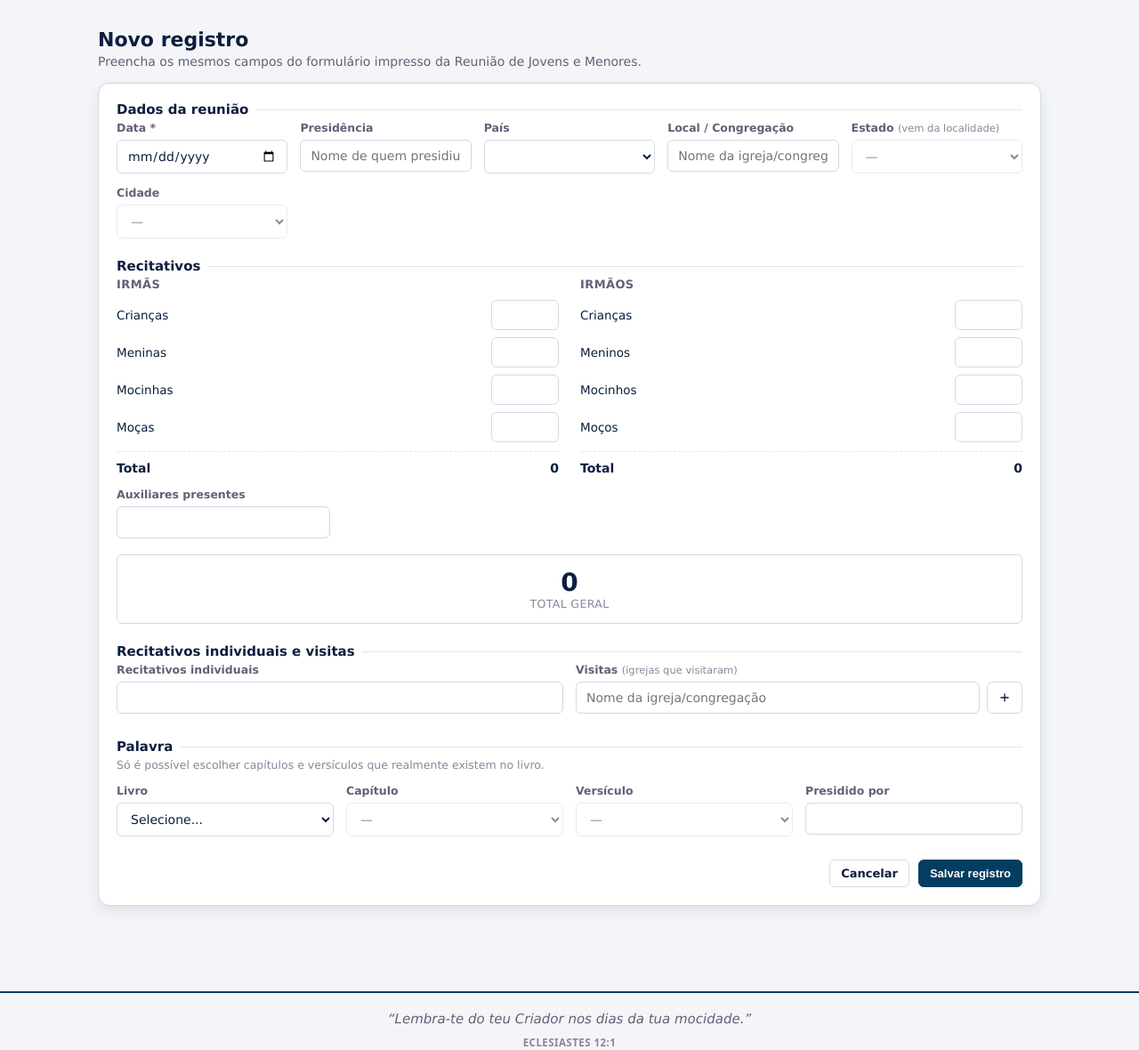
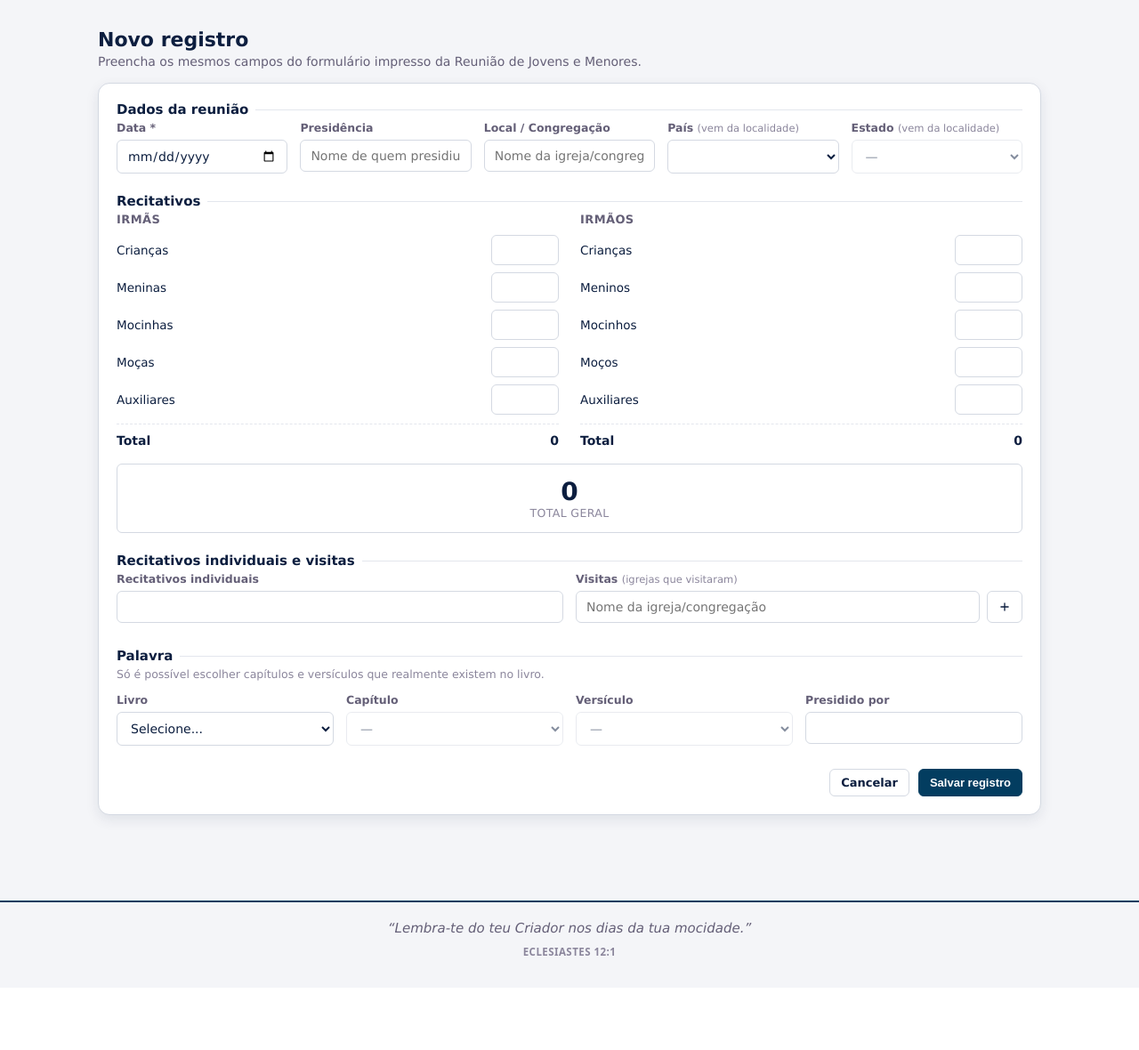
Before and after one commit to nicholasbirochi/BI-CCB-Young-Congregation, a Flask app: template src/templates/formulario.html in a window 1280 px wide. Shown: the part 59-1239 px from the top of the page at 89% size. After the commit the page ends 1133 px from the top, so only its background shows below. Run offline with Flask 3, Linux system fonts and the light colour scheme; the template is opened without the code that fills it, so the values that code supplies are empty; parts of the project's set-up code (start-up, migrations or seed data) failed here and were passed over.

Commit message:
chore: split helpers by gender within recitations, reorder locality and country, and remove city from the screen
- Auxiliares presentes vira dois campos (feminino/masculino), um em cada
  coluna de Recitativos, logo abaixo de Moças/Moços — não entra na soma
  do "Total" de cada coluna (isso continua sendo só recitativos).
- Local / Congregação passa a vir antes de País; País agora também é
  preenchido sozinho a partir do Local (como já acontecia com Estado),
  continuando editável na mão pra quem precisar de outro país.
- Cidade sai da tela (esta congregação é sempre a mesma cidade) — continua
  sendo derivada e gravada no banco por trás, só não aparece mais como
  campo separado.
- Gráfico "Irmãs x Irmãos" ganha de volta Mocinhas/Mocinhos (posição 3) e
  uma 5ª posição "Auxiliares", somando as novas colunas por gênero.

```diff
--- a/src/controllers/registros.py
+++ b/src/controllers/registros.py
@@ -55,7 +55,8 @@ def _dados_do_formulario():
         "recitativos_individuais": _campo_int("recitativos_individuais"),
         "testemunhos": _campo_int("testemunhos"),
         "visitas": texto_visitas(request.form.get("visitas", "").split(";")),
-        "auxiliares_presentes": _campo_int("auxiliares_presentes"),
+        "auxiliares_masculinos": _campo_int("auxiliares_masculinos"),
+        "auxiliares_femininos": _campo_int("auxiliares_femininos"),
         "oracao_pai_nosso": request.form.get("oracao_pai_nosso", "").strip(),
         "livro": request.form.get("livro", "").strip(),
         "capitulo": request.form.get("capitulo", "").strip(),
@@ -129,7 +130,7 @@ def novo_registro():
         "meninas_1": "", "meninas_2": "", "meninas_3": "", "meninas_4": "", "meninas_5": "", "meninas_6": "",
         "meninos_1": "", "meninos_2": "", "meninos_3": "", "meninos_4": "", "meninos_5": "", "meninos_6": "",
         "recitativos_individuais": "", "testemunhos": "", "visitas": "",
-        "auxiliares_presentes": "", "oracao_pai_nosso": "",
+        "auxiliares_masculinos": "", "auxiliares_femininos": "", "oracao_pai_nosso": "",
         "livro": "", "capitulo": "", "versiculo": "", "presidido_por": "",
     }
     return render_template(
--- a/src/models/database.py
+++ b/src/models/database.py
@@ -34,17 +34,18 @@ RECITATIVOS_LABELS = [
     "Particular",
 ]
 
-# O gráfico "Irmãs x Irmãos" segue o formulário ATUAL da congregação (só 3
-# posições: crianças, meninas/meninos, moças/moços) — não as 6 colunas do
-# caderno antigo. "Mocinhas/Mocinhos", "Continuação" e "Particular" só
-# existem em registros de 2022/2023 (formulário anterior); manter esses 3
-# de fora do gráfico evita misturar dois modelos de formulário diferentes
-# na mesma barra. Os valores continuam 100% guardados no banco (contam
-# nos KPIs de total) — só não entram nesse gráfico específico.
-COLUNAS_GRAFICO_MENINAS = ["meninas_1", "meninas_2", "meninas_4"]
-COLUNAS_GRAFICO_MENINOS = ["meninos_1", "meninos_2", "meninos_4"]
-RECITATIVOS_LABELS_MENINAS = ["Crianças", "Meninas", "Moças"]
-RECITATIVOS_LABELS_MENINOS = ["Crianças", "Meninos", "Moços"]
+# O gráfico "Irmãs x Irmãos" segue o formulário ATUAL da congregação:
+# crianças, meninas/meninos, mocinhas/mocinhos, moças/moços — as 4 posições
+# que continuam sendo digitadas hoje. "Continuação" e "Particular" (posições
+# 5 e 6) não fazem mais parte do formulário atual; ficam de fora do gráfico
+# mas continuam 100% guardados no banco (contam nos KPIs de total). O
+# gráfico ainda ganha uma 5ª posição "Auxiliares" (controllers/dashboard.py),
+# somada à parte porque vem de colunas próprias (auxiliares_masculinos/
+# auxiliares_femininos), não do quadro de recitativos.
+COLUNAS_GRAFICO_MENINAS = ["meninas_1", "meninas_2", "meninas_3", "meninas_4"]
+COLUNAS_GRAFICO_MENINOS = ["meninos_1", "meninos_2", "meninos_3", "meninos_4"]
+RECITATIVOS_LABELS_MENINAS = ["Crianças", "Meninas", "Mocinhas", "Moças"]
+RECITATIVOS_LABELS_MENINOS = ["Crianças", "Meninos", "Mocinhos", "Moços"]
 
 SCHEMA = """
 CREATE TABLE IF NOT EXISTS registros (
@@ -71,6 +72,8 @@ CREATE TABLE IF NOT EXISTS registros (
     testemunhos INTEGER NOT NULL DEFAULT 0,
     visitas TEXT NOT NULL DEFAULT '',
     auxiliares_presentes TEXT NOT NULL DEFAULT '',
+    auxiliares_masculinos INTEGER NOT NULL DEFAULT 0,
+    auxiliares_femininos INTEGER NOT NULL DEFAULT 0,
     oracao_pai_nosso TEXT,
     livro TEXT,
     capitulo TEXT,
@@ -128,6 +131,10 @@ def _garantir_colunas_formulario_atual(conn):
     existentes = {row["name"] for row in conn.execute("PRAGMA table_info(registros)").fetchall()}
     if "auxiliares_presentes" not in existentes:
         conn.execute("ALTER TABLE registros ADD COLUMN auxiliares_presentes TEXT NOT NULL DEFAULT ''")
+    if "auxiliares_masculinos" not in existentes:
+        conn.execute("ALTER TABLE registros ADD COLUMN auxiliares_masculinos INTEGER NOT NULL DEFAULT 0")
+    if "auxiliares_femininos" not in existentes:
+        conn.execute("ALTER TABLE registros ADD COLUMN auxiliares_femininos INTEGER NOT NULL DEFAULT 0")
     if "oracao_pai_nosso" not in existentes:
         conn.execute("ALTER TABLE registros ADD COLUMN oracao_pai_nosso TEXT NOT NULL DEFAULT ''")
     if "testemunhos" not in existentes:
--- a/src/static/js/form.js
+++ b/src/static/js/form.js
@@ -93,6 +93,7 @@ document.addEventListener("DOMContentLoaded", () => {
   const LOCALIDADES = window.LOCALIDADES_CCB || {};
   const selEstado = document.getElementById("estado");
   const selCidade = document.getElementById("cidade");
+  const selPais = document.getElementById("pais");
   const estadoOculto = document.getElementById("estado-oculto");
   const cidadeOculto = document.getElementById("cidade-oculto");
   const campoLocal = document.getElementById("local");
@@ -154,6 +155,10 @@ document.addEventListener("DOMContentLoaded", () => {
     const estadoValido = estado && [...selEstado.options].some((o) => o.value === estado);
     selEstado.value = estadoValido ? estado : "";
     popularCidades(selEstado.value, cidade || "");
+    // A base de localidades (LOCALIDADES_CCB) só tem cidades brasileiras —
+    // achou um Estado válido a partir do Local, então o País é Brasil.
+    // Continua editável na mão pra quem realmente precisar de outro país.
+    if (estadoValido && selPais) selPais.value = "Brasil";
   }
 
   // Tenta descobrir Estado/Cidade a partir do texto livre do campo Local —
--- a/src/templates/formulario.html
+++ b/src/templates/formulario.html
@@ -34,8 +34,16 @@
            continua existindo no banco (registros antigos que já têm um
            valor não podem perder ele), só não aparece mais pra digitar. -->
       <input type="hidden" name="oracao_pai_nosso" value="{{ registro['oracao_pai_nosso'] | default('', true) }}">
+      <div class="field" style="position: relative;">
+        <label for="local">Local / Congregação</label>
+        <input list="lista-localidades" id="local" name="local" value="{{ registro['local'] }}" placeholder="Nome da igreja/congregação" autocomplete="off">
+        <datalist id="lista-localidades">
+          {% for loc in localidades %}<option value="{{ loc }}">{% endfor %}
+        </datalist>
+        <div id="resultados-localidade" class="resultados-localidade" hidden></div>
+      </div>
       <div class="field">
-        <label for="pais">País</label>
+        <label for="pais">País <span class="hint">(vem da localidade)</span></label>
         <select id="pais" name="pais">
           {% for continente, lista in paises_por_continente.items() %}
           <optgroup label="{{ continente }}">
@@ -45,14 +53,6 @@
           </optgroup>
           {% endfor %}
         </select>
-      </div>
-      <div class="field" style="position: relative;">
-        <label for="local">Local / Congregação</label>
-        <input list="lista-localidades" id="local" name="local" value="{{ registro['local'] }}" placeholder="Nome da igreja/congregação" autocomplete="off">
-        <datalist id="lista-localidades">
-          {% for loc in localidades %}<option value="{{ loc }}">{% endfor %}
-        </datalist>
-        <div id="resultados-localidade" class="resultados-localidade" hidden></div>
       </div>
       <div class="field">
         <label for="estado">Estado <span class="hint">(vem da localidade)</span></label>
@@ -67,13 +67,16 @@
              (re)derivado. -->
         <input type="hidden" id="estado-oculto" name="estado" value="{{ registro['estado'] }}">
       </div>
-      <div class="field">
-        <label for="cidade">Cidade</label>
-        <select id="cidade" disabled>
-          <option value="">—</option>
-        </select>
-        <input type="hidden" id="cidade-oculto" name="cidade" value="{{ registro['cidade'] }}">
-      </div>
+      <!-- Cidade não tem campo próprio na tela (esta congregação é sempre a
+           mesma cidade) — continua sendo derivada e guardada no banco pelo
+           form.js, só não aparece mais como linha separada. O <select> abaixo
+           segue existindo (escondido) porque a lógica em form.js usa ele pra
+           montar a lista de cidades do estado antes de copiar o valor pro
+           campo oculto que de fato viaja no POST. -->
+      <select id="cidade" hidden>
+        <option value="">—</option>
+      </select>
+      <input type="hidden" id="cidade-oculto" name="cidade" value="{{ registro['cidade'] }}">
     </div>
   </div>
 
@@ -86,6 +89,7 @@
         <div class="recitativos-linha"><label for="meninas_2">Meninas</label><input type="number" min="0" id="meninas_2" name="meninas_2" value="{{ registro['meninas_2'] }}"></div>
         <div class="recitativos-linha"><label for="meninas_3">Mocinhas</label><input type="number" min="0" id="meninas_3" name="meninas_3" value="{{ registro['meninas_3'] }}"></div>
         <div class="recitativos-linha"><label for="meninas_4">Moças</label><input type="number" min="0" id="meninas_4" name="meninas_4" value="{{ registro['meninas_4'] }}"></div>
+        <div class="recitativos-linha"><label for="auxiliares_femininos">Auxiliares</label><input type="number" min="0" id="auxiliares_femininos" name="auxiliares_femininos" value="{{ registro['auxiliares_femininos'] }}"></div>
         <!-- Continuação/Particular não fazem parte do formulário atual — seguem
              existindo no banco (registros antigos não podem perder o valor),
              só não aparecem mais como campo pra digitar. -->
@@ -99,14 +103,11 @@
         <div class="recitativos-linha"><label for="meninos_2">Meninos</label><input type="number" min="0" id="meninos_2" name="meninos_2" value="{{ registro['meninos_2'] }}"></div>
         <div class="recitativos-linha"><label for="meninos_3">Mocinhos</label><input type="number" min="0" id="meninos_3" name="meninos_3" value="{{ registro['meninos_3'] }}"></div>
         <div class="recitativos-linha"><label for="meninos_4">Moços</label><input type="number" min="0" id="meninos_4" name="meninos_4" value="{{ registro['meninos_4'] }}"></div>
+        <div class="recitativos-linha"><label for="auxiliares_masculinos">Auxiliares</label><input type="number" min="0" id="auxiliares_masculinos" name="auxiliares_masculinos" value="{{ registro['auxiliares_masculinos'] }}"></div>
         <input type="hidden" name="meninos_5" value="{{ registro['meninos_5'] }}">
         <input type="hidden" name="meninos_6" value="{{ registro['meninos_6'] }}">
         <div class="recitativos-total"><span>Total</span><span id="total-meninos">0</span></div>
       </div>
-    </div>
-    <div class="field" style="max-width:240px; margin-top:14px;">
-      <label for="auxiliares_presentes">Auxiliares presentes</label>
-      <input type="number" min="0" id="auxiliares_presentes" name="auxiliares_presentes" value="{{ registro['auxiliares_presentes'] }}">
     </div>
     <div class="total-geral-box">
       <div class="value" id="total-geral">0</div>
```
Also changed, not shown: src/controllers/dashboard.py (+12 -6 lines).
